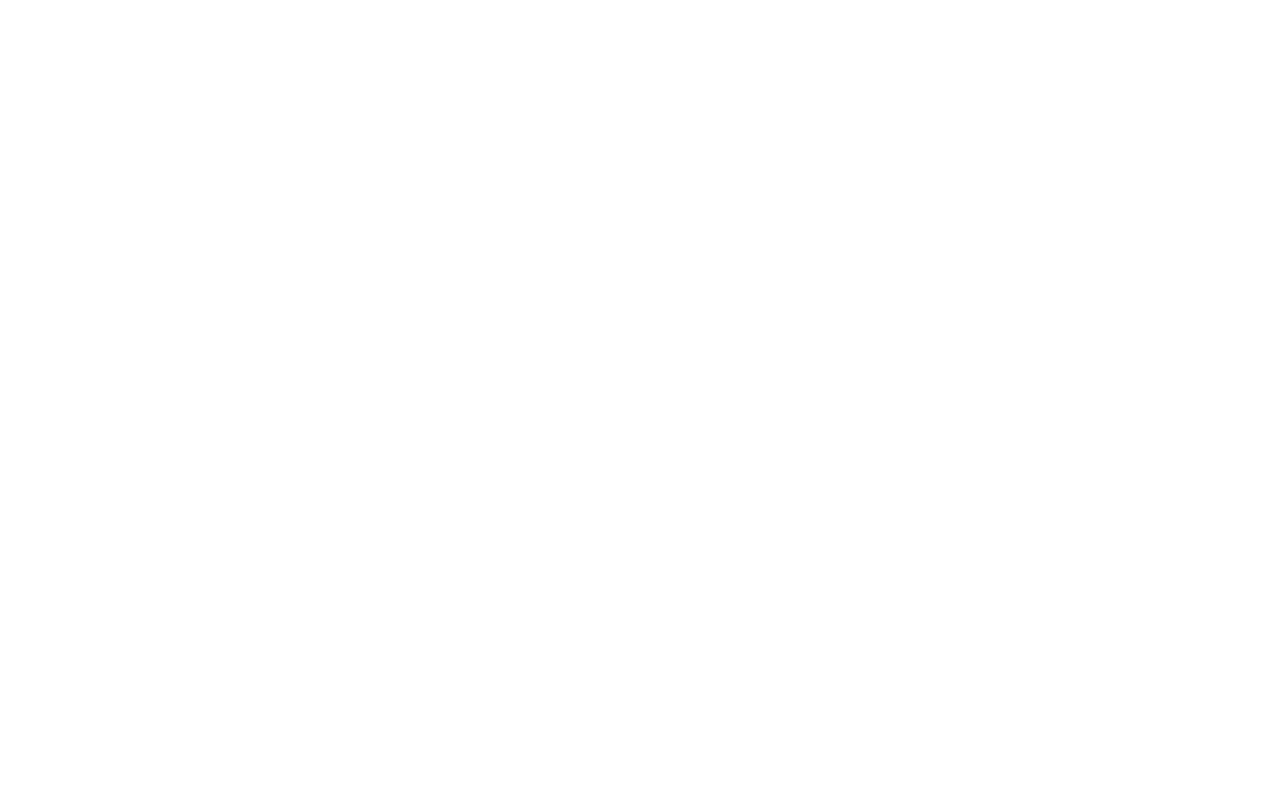
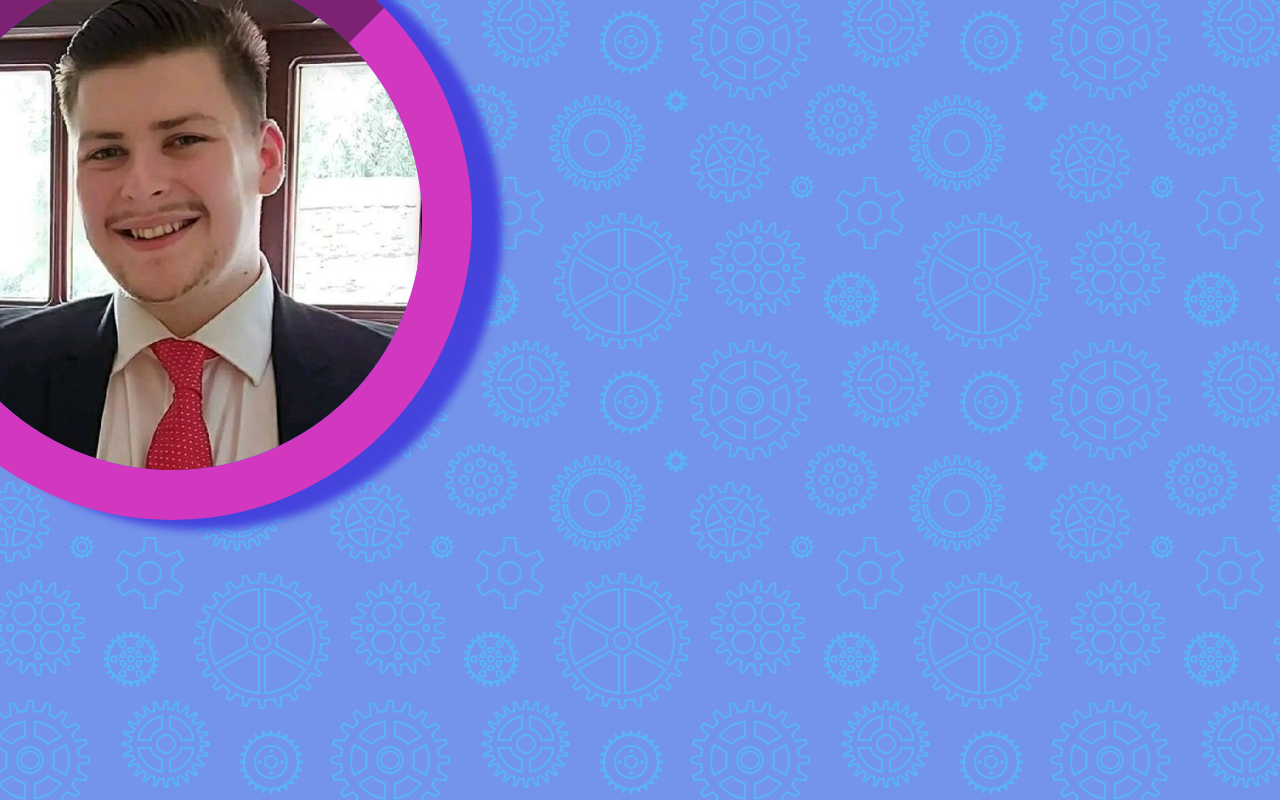
Before and after one commit to callumhemming/callumhemming-portfolio-, a Next.js app: page / in a window 1280 px wide. Built offline with nearby package versions, Linux system fonts and the light colour scheme.

Commit message:
working on it

```diff
--- /dev/null
+++ b/components/Splash/index.js
@@ -0,0 +1,23 @@
+import React from "react";
+import style from "./splash.module.css"
+import { Avatar } from "antd";
+import { Typography } from "antd";
+
+
+export default function Splash() {
+const {Title} = Typography
+    return (
+        <>
+                      <div className="pattern">
+
+                </div>
+            <Avatar className={style.avatar} size={600} src="/me.jpg"/>
+
+
+                <Title>Hi! I'm Callum Hemming</Title>
+
+
+        </>
+
+    )
+}
--- /dev/null
+++ b/components/Splash/splash.module.css
@@ -0,0 +1,21 @@
+.banner{
+
+    display: flex;
+    justify-content: center;
+    align-items: center;
+    width: 100vw;
+    height: 100vh;
+
+
+
+
+
+}
+
+.avatar{
+    position: absolute;
+    left:-10%;
+    top: -10%;
+    border:50px var(--dark-accent) inset ;
+    filter: drop-shadow(30px 10px 4px #4444dd)
+}
--- a/package.json
+++ b/package.json
@@ -9,6 +9,7 @@
     "lint": "next lint"
   },
   "dependencies": {
+    "antd": "^4.18.8",
     "next": "12.1.0",
     "react": "17.0.2",
     "react-dom": "17.0.2"
--- a/pages/_app.js
+++ b/pages/_app.js
@@ -1,5 +1,5 @@
 import '../styles/globals.css'
-
+import 'antd/dist/antd.css';
 function MyApp({ Component, pageProps }) {
   return <Component {...pageProps} />
 }
--- a/pages/index.js
+++ b/pages/index.js
@@ -1,7 +1,16 @@
+import React from "react"
+import Splash from "../components/Splash"
+export default function Home() {
+  return (
+    <>
+
+    <Splash />
+    {/* // <Profile /> */}
+
+    <h1>TEST</h1>
+
+    </>
 
 
-export default function Home() {
-  return (
-    <></>
   )
 }
```
Also changed, not shown: public/me.jpg (added), 1 other file (tests, documents, lock files or other folders).
